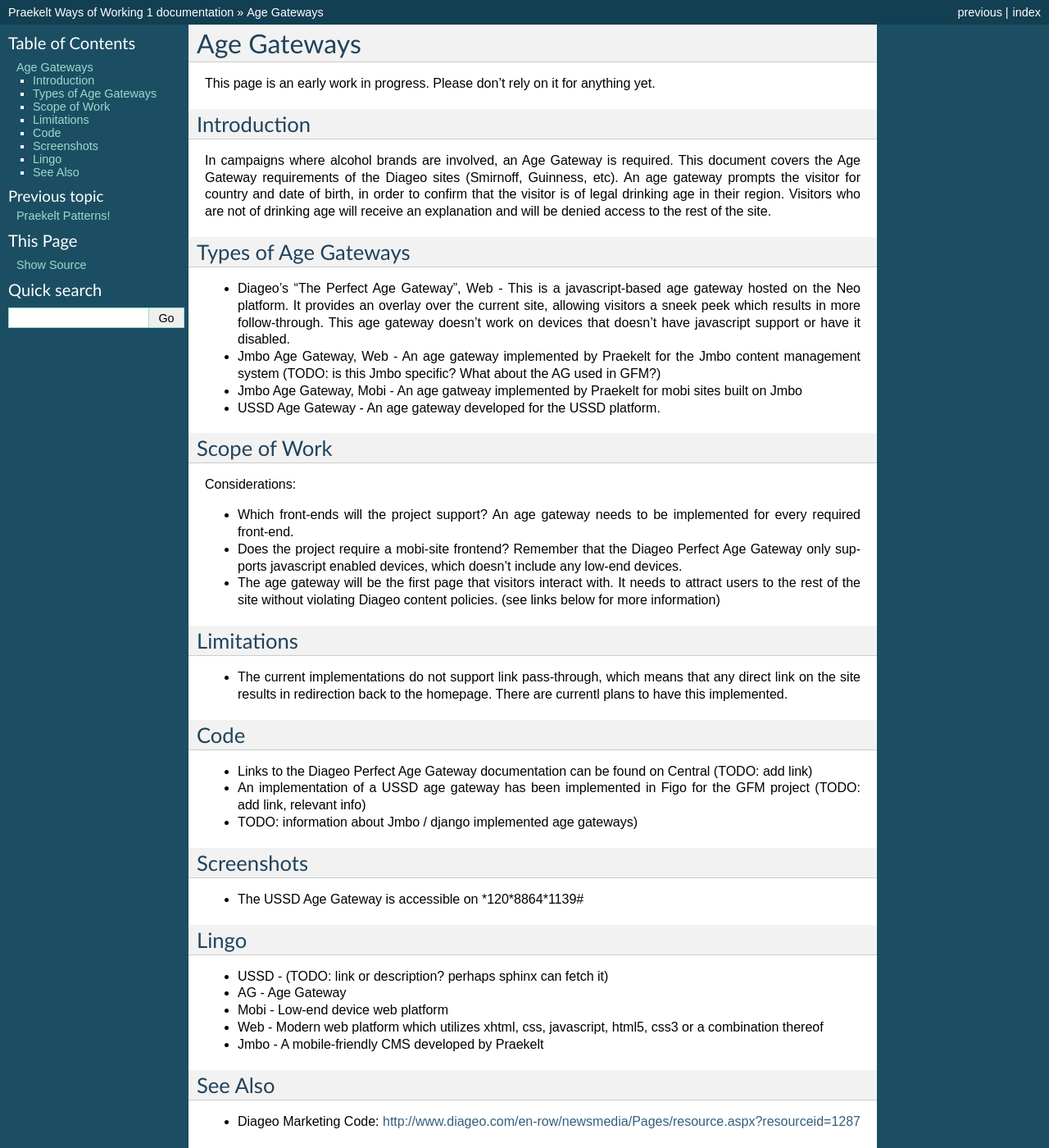
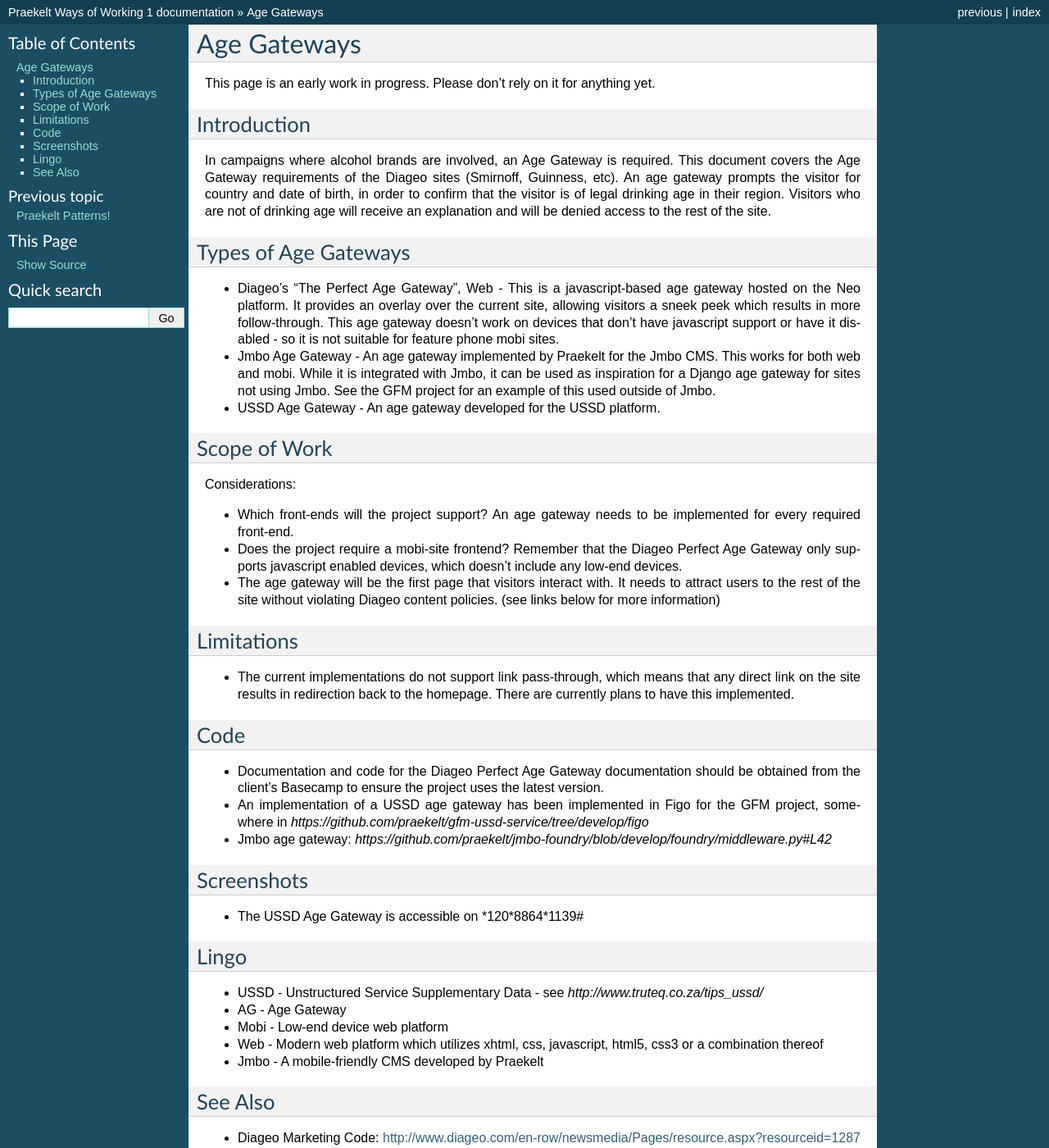
Before and after one commit to praekeltfoundation/patterns, a Sphinx documentation site: the page built from docs/age-gateway.rst, in a window 1280 px wide and 1400 px high. Shown: the whole window at 82% size. Built offline with Sphinx 7.4.7, drawn with Linux system fonts in a browser that asks for light colours.

Commit message:
Cleanup and links added
* Clean up long lines
* Add links to github
* Update some content

```diff
--- a/docs/age-gateway.rst
+++ b/docs/age-gateway.rst
@@ -6,16 +6,27 @@
 Introduction
 ++++++++++++
 
-In campaigns where alcohol brands are involved, an Age Gateway is required. This document covers the Age Gateway requirements of the Diageo sites (Smirnoff, Guinness, etc). An age gateway prompts the visitor for country and date of birth, in order to confirm that the visitor is of legal drinking age in their region. Visitors who are not of drinking age will receive an explanation and will be denied access to the rest of the site.
+In campaigns where alcohol brands are involved, an Age Gateway is required.
+This document covers the Age Gateway requirements of the Diageo sites
+(Smirnoff, Guinness, etc). An age gateway prompts the visitor for country
+and date of birth, in order to confirm that the visitor is of legal drinking
+age in their region. Visitors who are not of drinking age will receive an
+explanation and will be denied access to the rest of the site.
 
 Types of Age Gateways
 +++++++++++++++++++++
 
-- Diageo's "The Perfect Age Gateway", Web - This is a javascript-based age gateway hosted on the Neo platform. It provides an overlay over the current site, allowing visitors a sneek peek which results in more follow-through. This age gateway doesn't work on devices that doesn't have javascript support or have it disabled.
+- Diageo's "The Perfect Age Gateway", Web - This is a javascript-based age
+  gateway hosted on the Neo platform. It provides an overlay over the current
+  site, allowing visitors a sneek peek which results in more follow-through.
+  This age gateway doesn't work on devices that don't have javascript support
+  or have it disabled - so it is not suitable for feature phone mobi sites.
 
-- Jmbo Age Gateway, Web - An age gateway implemented by Praekelt for the Jmbo content management system (TODO: is this Jmbo specific? What about the AG used in GFM?)
-
-- Jmbo Age Gateway, Mobi - An age gatweay implemented by Praekelt for mobi sites built on Jmbo
+- Jmbo Age Gateway - An age gateway implemented by Praekelt for the Jmbo
+  CMS. This works for both web and mobi. While it is integrated with Jmbo,
+  it can be used as inspiration for a Django age gateway for sites not
+  using Jmbo. See the GFM project for an example of this used outside of
+  Jmbo.
 
 - USSD Age Gateway - An age gateway developed for the USSD platform.
 
@@ -24,21 +35,31 @@
 
 Considerations:
 
-- Which front-ends will the project support? An age gateway needs to be implemented for every required front-end.
-- Does the project require a mobi-site frontend? Remember that the Diageo Perfect Age Gateway only supports javascript enabled devices, which doesn't include any low-end devices.
-- The age gateway will be the first page that visitors interact with. It needs to attract users to the rest of the site without violating Diageo content policies. (see links below for more information)
+- Which front-ends will the project support? An age gateway needs to be
+  implemented for every required front-end.
+- Does the project require a mobi-site frontend? Remember that the
+  Diageo Perfect Age Gateway only supports javascript enabled devices,
+  which doesn't include any low-end devices.
+- The age gateway will be the first page that visitors interact with.
+  It needs to attract users to the rest of the site without violating
+  Diageo content policies. (see links below for more information)
 
 Limitations
 +++++++++++
 
-- The current implementations do not support link pass-through, which means that any direct link on the site results in redirection back to the homepage. There are currentl plans to have this implemented.
+- The current implementations do not support link pass-through, which
+  means that any direct link on the site results in redirection back
+  to the homepage. There are currently plans to have this implemented.
 
 Code
 ++++
 
-- Links to the Diageo Perfect Age Gateway documentation can be found on Central (TODO: add link)
-- An implementation of a USSD age gateway has been implemented in Figo for the GFM project (TODO: add link, relevant info)
-- TODO: information about Jmbo / django implemented age gateways)
+- Documentation and code for the Diageo Perfect Age Gateway documentation
+  should be obtained from the client's Basecamp to ensure the project uses
+  the latest version.
+- An implementation of a USSD age gateway has been implemented in Figo for
+  the GFM project, somewhere in `https://github.com/praekelt/gfm-ussd-service/tree/develop/figo`
+- Jmbo age gateway: `https://github.com/praekelt/jmbo-foundry/blob/develop/foundry/middleware.py#L42`
 
 Screenshots
 +++++++++++
@@ -48,10 +69,12 @@
 Lingo
 +++++
 
-- USSD - (TODO: link or description? perhaps sphinx can fetch it)
+- USSD - Unstructured Service Supplementary Data - see
+  `http://www.truteq.co.za/tips_ussd/`
 - AG - Age Gateway
 - Mobi - Low-end device web platform
-- Web - Modern web platform which utilizes xhtml, css, javascript, html5, css3 or a combination thereof
+- Web - Modern web platform which utilizes xhtml, css, javascript,
+  html5, css3 or a combination thereof
 - Jmbo - A mobile-friendly CMS developed by Praekelt
 
 See Also
```
